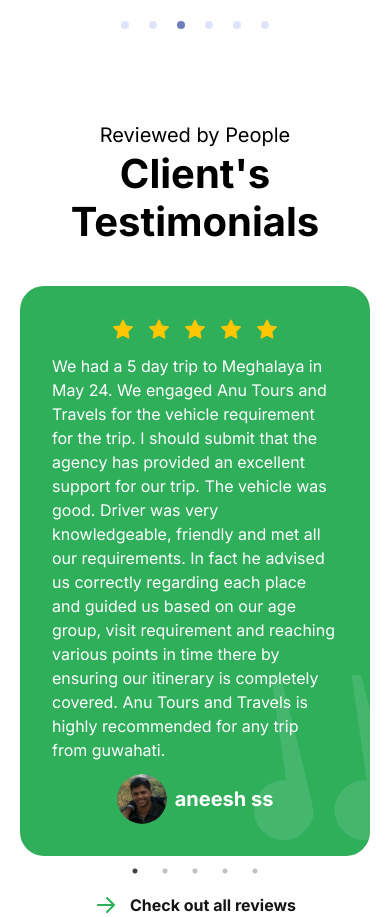
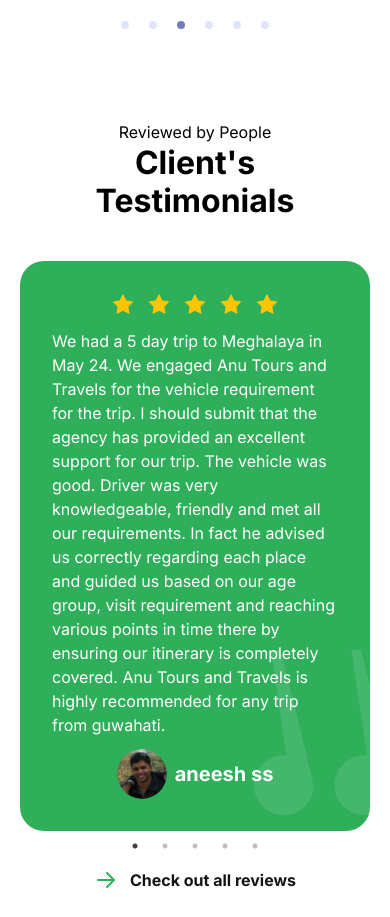
Before and after one commit to rush33/anu-taxi, a Next.js app: page / in a window 390 px wide. Shown: the part 960-1877 px from the top of the page. Built offline with nearby package versions, Linux system fonts and the light colour scheme.

Commit message:
Updated padding

```diff
--- a/app/components/Reviews.jsx
+++ b/app/components/Reviews.jsx
@@ -8,7 +8,7 @@
 
 const ReviewCard = ({ content, username }) => {
   return (
-    <div className=" bg-green-50 p-8 lg:max-w-[450px] xl:max-w-[734px] xl:rounded-5xl xl:px-14 xl:py-16 w-full relative overflow-hidden rounded-3xl">
+    <div className=" bg-green-50 p-8 lg:max-w-[450px] xl:max-w-[734px] xl:rounded-5xl xl:p-12 w-full relative overflow-hidden rounded-3xl">
       <div className="flexCenter flex items-center gap-3 mb-3">
         {Array(5)
           .fill(1)
@@ -91,8 +91,8 @@
       <div className="mx-auto p-10 max-w-[133rem]">
         <div className="flex flex-col">
           <div className="text-center text-black">
-            <h3 className="regular-20">Reviewed by People</h3>
-            <h2 className="bold-40">Client's Testimonials</h2>
+            <h3 className="regular-16 lg:regular-20">Reviewed by People</h3>
+            <h2 className="bold-32 lg:bold-40">Client's Testimonials</h2>
           </div>
         </div>
       </div>
```
